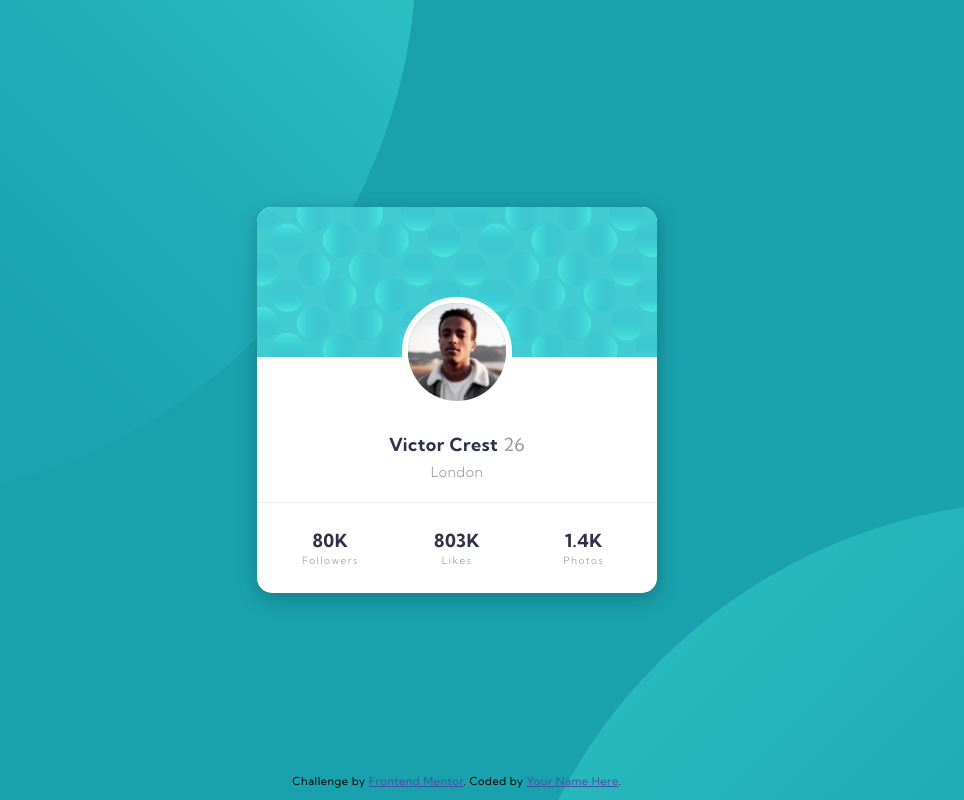
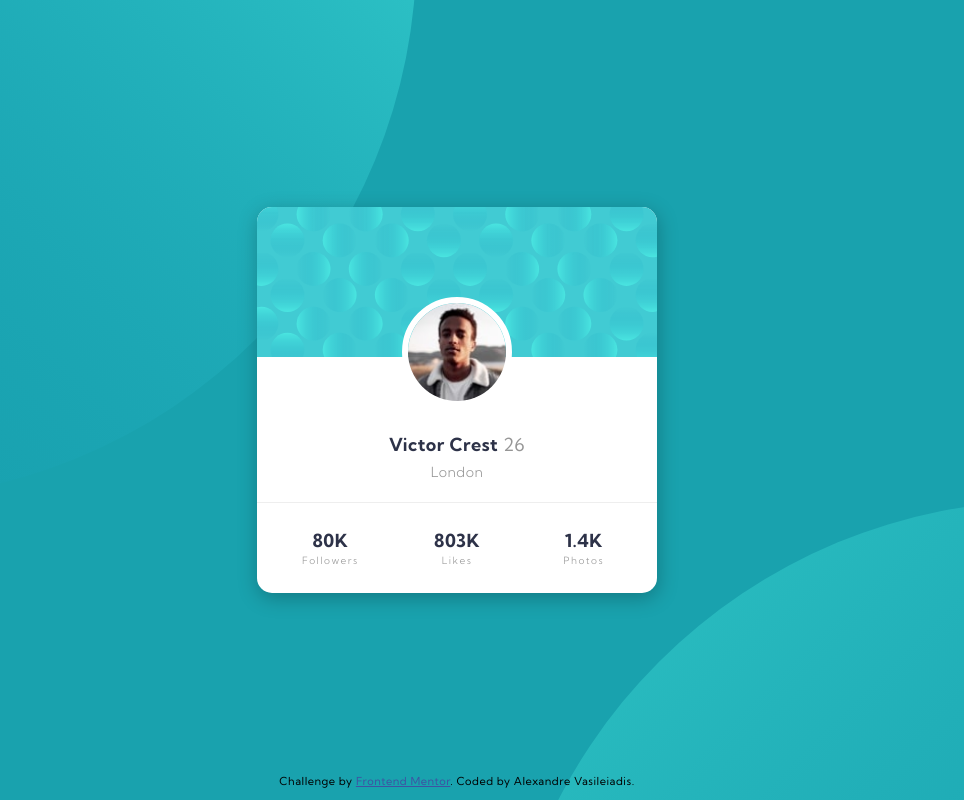
Before and after one commit to Alexandre-24/profile-card-component, a plain HTML site: page index.html in a window 1280 px wide. Shown: the whole page, without its empty margins (183-1147 px from the left). Drawn offline with Linux system fonts and the light colour scheme.

Commit message:
Change dev name

```diff
--- a/index.html
+++ b/index.html
@@ -67,7 +67,7 @@
 
     <div class="attribution">
       Challenge by <a href="https://www.frontendmentor.io?ref=challenge" target="_blank">Frontend Mentor</a>.
-      Coded by <a href="#">Your Name Here</a>.
+      Coded by Alexandre Vasileiadis.
     </div>
   </div>
 </body>
```
